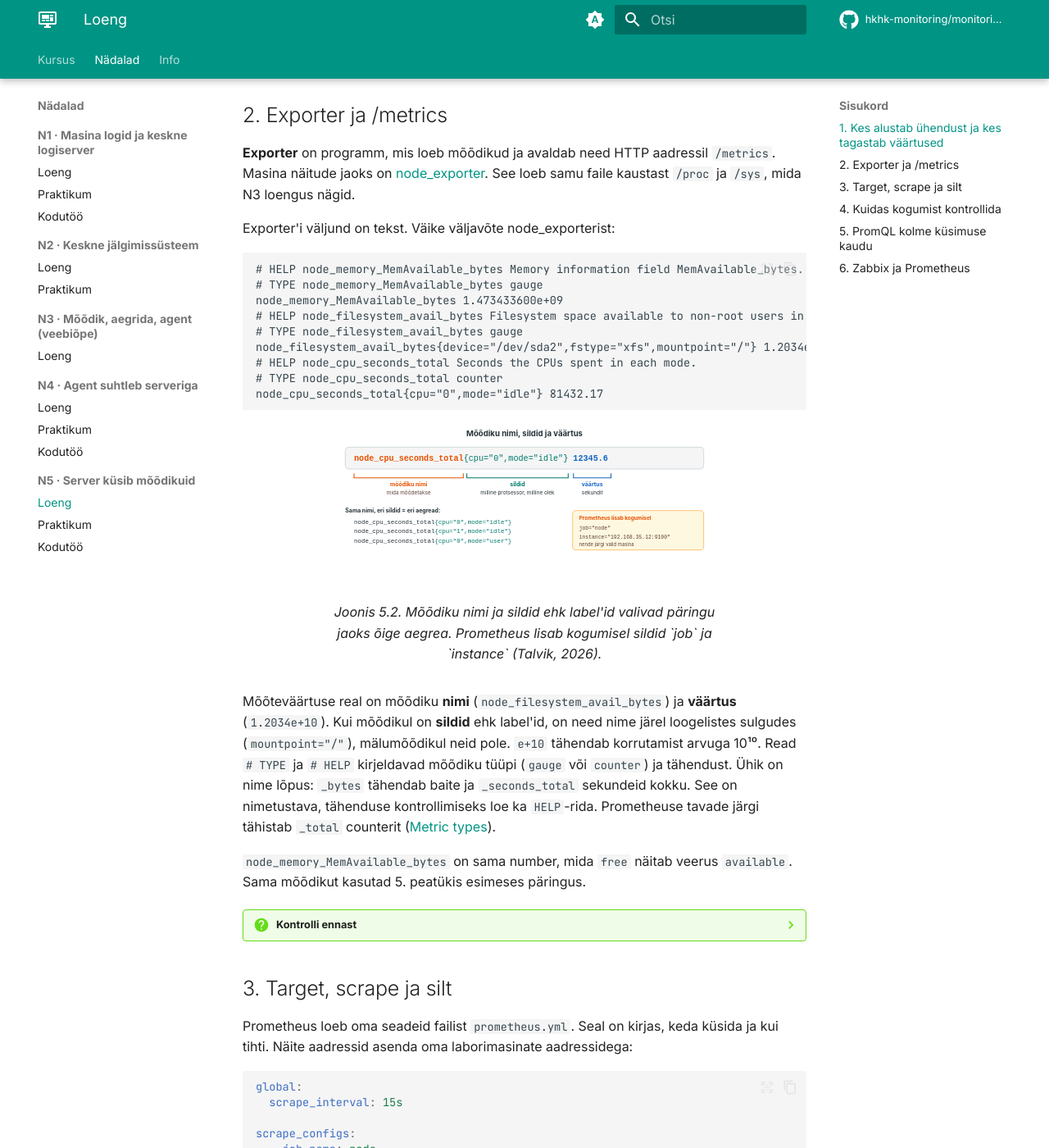
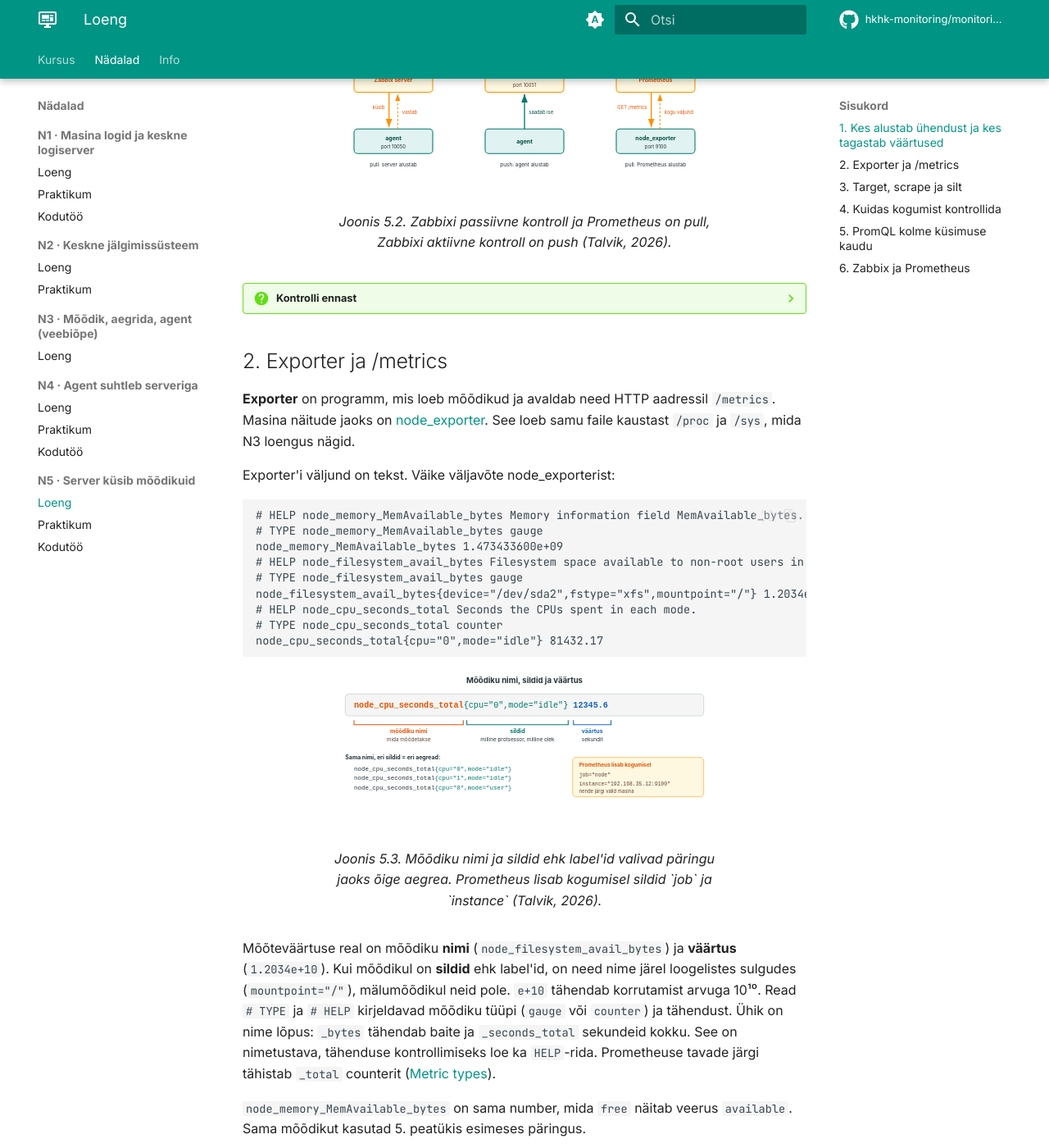
Before and after one commit to hkhk-monitoring/monitoring, an MkDocs documentation site: the page built from docs/week05/lecture.md, in a window 1280 px wide and 1400 px high, scrolled down 1116 px. Shown: the whole window at 82% size. Built offline with MkDocs 1.6.1 and Material for MkDocs 9.7.7, drawn with Linux system fonts in a browser that asks for light colours; comment, search, counter and statistics services are not loaded; some of the changed text lies outside the part shown.

Commit message:
N5 loeng ja praktikum koos joonistega

````diff
--- a/docs/week05/lecture.md
+++ b/docs/week05/lecture.md
@@ -38,6 +38,11 @@
   <figcaption>Joonis 5.1. Prometheus küsib jälgitavate masinate node_exporteritelt mõõdikuid. Ühenduse avab Prometheus, exporter ainult vastab (Talvik, 2026).</figcaption>
 </figure>
 
+<figure markdown="span">
+  ![Kolm veergu: Zabbixi passiivne kontroll, kus server küsib agendilt; aktiivne kontroll, kus agent saadab ise serveri porti 10051; Prometheus, mis küsib node_exporterilt GET /metrics](../images/n05_kolm_suunda.svg)
+  <figcaption>Joonis 5.2. Zabbixi passiivne kontroll ja Prometheus on pull, Zabbixi aktiivne kontroll on push (Talvik, 2026).</figcaption>
+</figure>
+
 ??? question "Kontrolli ennast"
     Jälgitav masin on tulemüüri taga, kuhu väljast ühendusi sisse ei lubata. Kas Prometheus saab sealt andmeid küsida? Millist N4 kontrolliviisi kasutaksid?
 
@@ -61,7 +66,7 @@
 
 <figure markdown="span">
   ![Mõõdikurida node_cpu_seconds_total cpu 0 mode idle väärtusega: mõõdiku nimi, sildid ja väärtus; sama nimi eri siltidega annab eri aegread](../images/n05_moodikurida.svg)
-  <figcaption>Joonis 5.2. Mõõdiku nimi ja sildid ehk label'id valivad päringu jaoks õige aegrea. Prometheus lisab kogumisel sildid `job` ja `instance` (Talvik, 2026).</figcaption>
+  <figcaption>Joonis 5.3. Mõõdiku nimi ja sildid ehk label'id valivad päringu jaoks õige aegrea. Prometheus lisab kogumisel sildid `job` ja `instance` (Talvik, 2026).</figcaption>
 </figure>
 
 Mõõteväärtuse real on mõõdiku **nimi** (`node_filesystem_avail_bytes`) ja **väärtus** (`1.2034e+10`). Kui mõõdikul on **sildid** ehk label'id, on need nime järel loogelistes sulgudes (`mountpoint="/"`), mälumõõdikul neid pole. `e+10` tähendab korrutamist arvuga 10¹⁰. Read `# TYPE` ja `# HELP` kirjeldavad mõõdiku tüüpi (`gauge` või `counter`) ja tähendust. Ühik on nime lõpus: `_bytes` tähendab baite ja `_seconds_total` sekundeid kokku. See on nimetustava, tähenduse kontrollimiseks loe ka `HELP`-rida. Prometheuse tavade järgi tähistab `_total` counterit ([Metric types](https://prometheus.io/docs/concepts/metric_types/)).
@@ -90,6 +95,11 @@
 
 **Target** on üks aadress, kust mõõdikuid küsitakse. **Scrape** on üks küsimine ja `scrape_interval` ütleb, kui tihti seda tehakse. Prometheus lisab igale mõõdikule kaks silti: `job` (siin `node`) ja `instance` (target'i aadress). Iga kogumise järel salvestab Prometheus ka mõõdiku `up`: `1` tähendab, et selle target'i mõõdikute kogumine õnnestus, ja `0`, et kogumine ebaõnnestus. `up=1` ei tõenda, et jälgitav rakendus töötab kasutaja jaoks õigesti.
 
+<figure markdown="span">
+  ![Neli kogumist 15 sekundi järel: kolm õnnestuvad ja annavad väärtuse ning up=1, üks ebaõnnestub, väärtus puudub ja up=0](../images/n05_scrape_ajas.svg)
+  <figcaption>Joonis 5.4. Iga kogumine lisab aegreale punkti ja salvestab mõõdiku up. Väärtused on illustratiivsed (Talvik, 2026).</figcaption>
+</figure>
+
 Mõõdiku nimi koos siltide väärtustega määrab ühe aegrea. Kui näidismasin avaldab iga loogilise protsessori kohta kaheksa `mode` väärtust, tekib kahe loogilise protsessori korral `node_cpu_seconds_total` jaoks 16 aegrida. Kaks sellist masinat annavad 32 aegrida.
 
 ??? question "Kontrolli ennast"
@@ -110,6 +120,11 @@
 
     Kui olek on DOWN, ütleb **Error**, mis juhtus, näiteks `connection refused` või `context deadline exceeded`.
 
+<figure markdown="span">
+  ![Viis järjestikust kontrollpunkti: exporter töötab, /metrics vastab, võrk ja tulemüür, Prometheus kogus, päring leiab aegread; iga sammu juures küsimus](../images/n05_kontroll.svg)
+  <figcaption>Joonis 5.5. Kogumise kontroll: alusta sealt, kus esimene kontroll ebaõnnestub (Talvik, 2026).</figcaption>
+</figure>
+
 ??? question "Kontrolli ennast"
     Targets-lehel on `proxmox3` olekus DOWN ja **Error** on `connection refused`. `proxmox2` on UP. Millise sammu juurest alustad ja mida kontrollid `proxmox3`-s?
 
@@ -126,9 +141,19 @@
 
 Jagamine paneb kokku read, millel on samad sildid, seega saad iga masina kohta ühe protsendi.
 
+<figure markdown="span">
+  ![Ainult mõõdiku nimi annab kaks rida, sildifilter jätab ühe masina, jagamine annab iga masina kohta ühe protsendi](../images/n05_sildifilter.svg)
+  <figcaption>Joonis 5.6. Sildifilter valib aegread, jagamine paaritab read samade siltide järgi. Väärtused on illustratiivsed (Talvik, 2026).</figcaption>
+</figure>
+
 **Millises masinas on juurfailisüsteemis kõige vähem vaba ruumi?** Masinas on mitu failisüsteemi ja `node_filesystem_avail_bytes` annab rea igaühe kohta. Õige failisüsteemi valid sildiga `mountpoint="/"`. Vaba ruumi osakaal tuleb samamoodi nagu mälu puhul, jagades suurusega `node_filesystem_size_bytes`.
 
 **Kuidas muutub protsessori kasutus koormuskatse ajal?** `node_cpu_seconds_total` on counter. N3 loengus nägid, et counterist arvutatakse kiirus: loed kaks väärtust ja jagad vahe ajaga. Funktsioon `rate()` teeb sama mõtte järgi rohkem: see arvutab ajavahemiku `[1m]` väärtuste põhjal counteri keskmise kasvu sekundis ja arvestab ka counteri lähtestumist ([rate()](https://prometheus.io/docs/prometheus/latest/querying/functions/#rate)). Kasuta seda counterite, mitte gauge'ide jaoks. Jõudeoleku (`mode="idle"`) kasv on iga protsessori kohta 0 ja 1 vahel. `avg by (instance)` arvutab iga masina loogiliste protsessorite jõudeaja aritmeetilise keskmise ja `100 * (1 - ...)` teeb sellest jõudeajast üle jäänud aja protsendi:
+
+<figure markdown="span">
+  ![Ülal counteri toorväärtus, mis koormuse ajal peaaegu ei kasva; all rate, mis koormuse ajal langeb nulli lähedale](../images/n05_counter_rate.svg)
+  <figcaption>Joonis 5.7. Counteri toorväärtus ja selle kasv sekundis koormuskatse ajal. Väärtused on illustratiivsed (Talvik, 2026).</figcaption>
+</figure>
 
 ```text
 node_cpu_seconds_total{mode="idle"}
````
Also changed, not shown: other parts of docs/week05/lecture.md (+1 -1 lines), docs/week05/lab.md (+5 -0 lines), docs/images/n05_counter_rate.svg (added), docs/images/n05_kolm_suunda.svg (added), docs/images/n05_kontroll.svg (added), docs/images/n05_scrape_ajas.svg (added), docs/images/n05_sildifilter.svg (added), docs/images/n05_topoloogia.svg (added).
